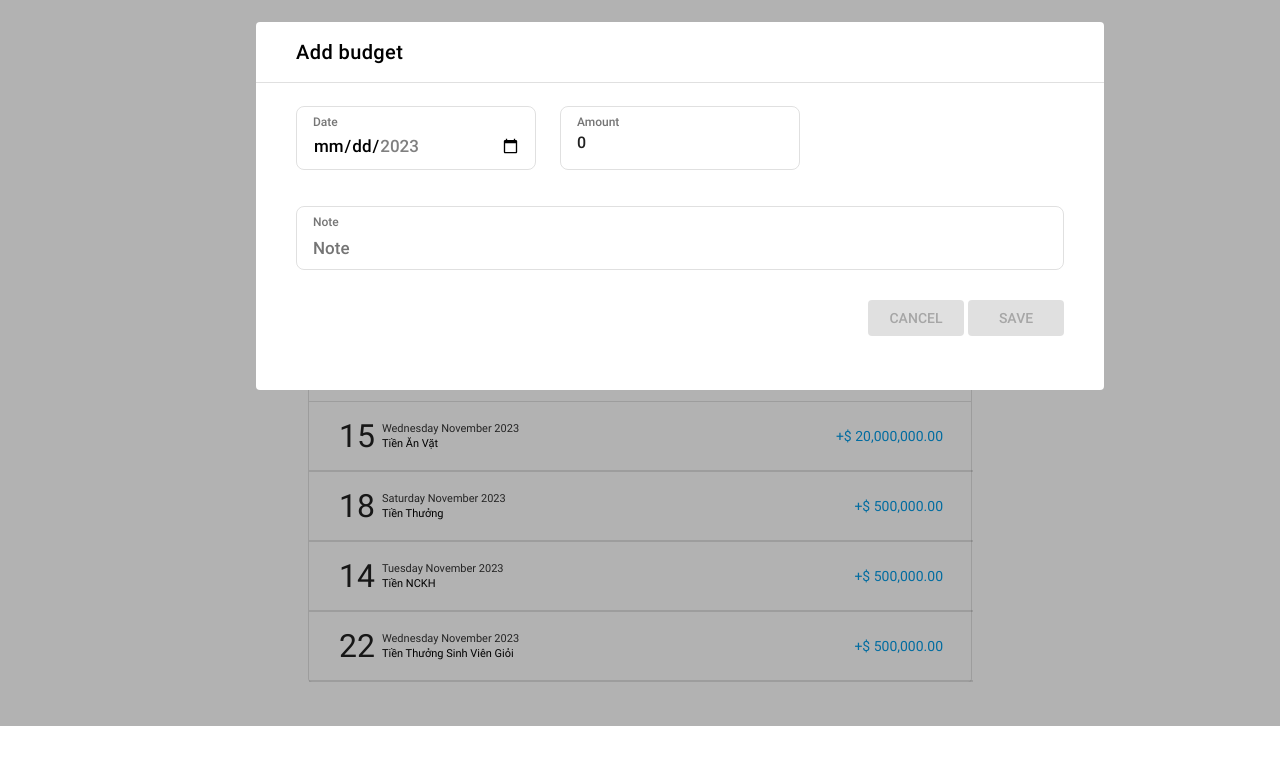
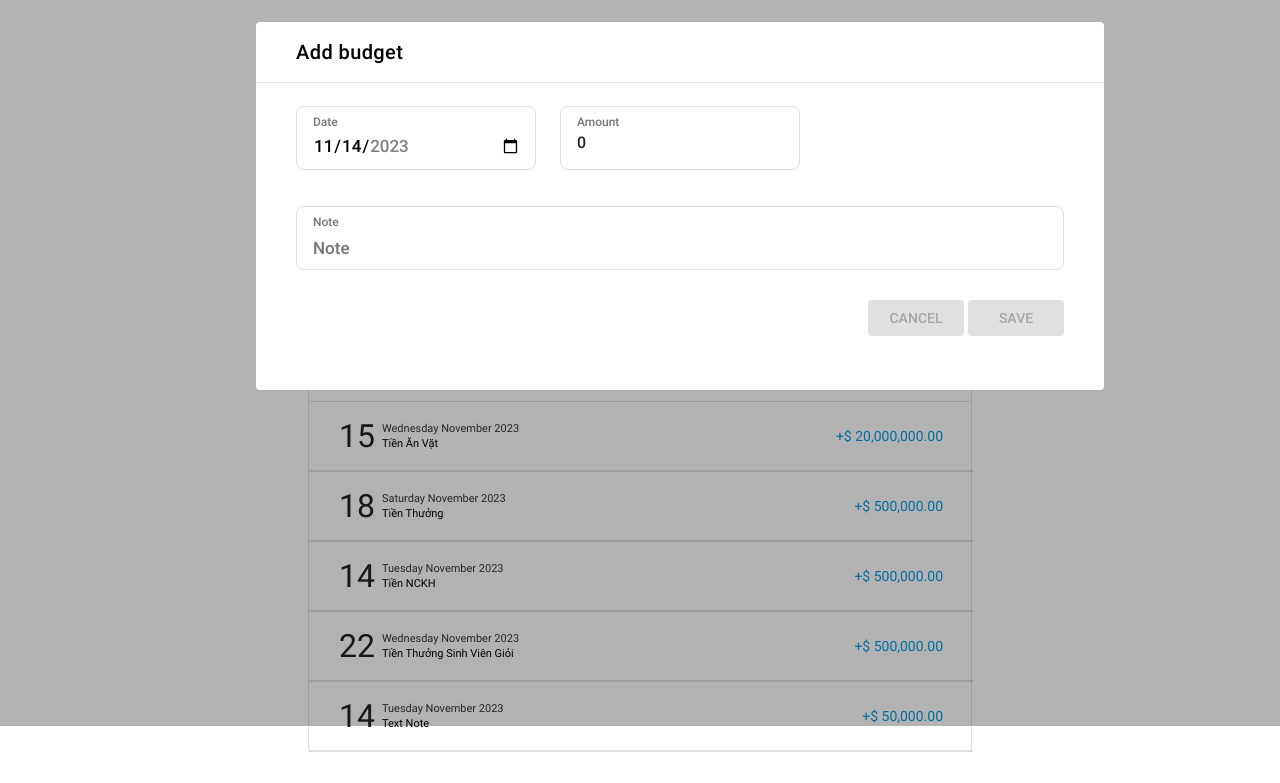
Before and after one commit to HoangLiarPhuongLe/javascript__training, a website built with Parcel: page src/home.html in a window 1280 px wide. Both pictures are taken after a click on the button "ADD BUDGET". Shown: the part 74-857 px from the top of the page. Before the commit the page ends 800 px from the top, so only its background shows below. Built offline with nearby package versions, Linux system fonts and the light colour scheme; data requests are answered from the project's data file.

Commit message:
fix(ui/ux): fixed default today for add budget popup

```diff
--- a/src/home.html
+++ b/src/home.html
@@ -93,7 +93,14 @@
                 <div class="transaction-input-fields">
                     <div class="input-field">
                         <label class="title">Date</label>
-                        <input type="date" class="input-date" name="date" min="2023-01-01" max="2023-12-31" />
+                        <input
+                            type="date"
+                            id="today"
+                            class="input-date"
+                            name="date"
+                            min="2023-01-01"
+                            max="2023-12-31"
+                        />
                     </div>
                     <div class="input-field">
                         <label class="title">Amount</label>
--- a/src/javascripts/views/budgetView.js
+++ b/src/javascripts/views/budgetView.js
@@ -6,12 +6,18 @@ class BudgetView {
         this.overlayElement = document.querySelector('.overlay');
         this.buttonSaveBudgetElement = document.querySelector('.btn-save-budget');
         this.buttonCancelBudgetElement = document.querySelector('.btn-cancel-budget');
+        this.inputDayEl = document.getElementById('today');
     }
 
     //----- RENDERING -----//
     renderBudgetPopup() {
         this.budgetElement.classList.add('budget-active');
         this.overlayElement.classList.add('overlay-active');
+
+        const today = new Date();
+        const formattedDate = today.toISOString().split('T')[0];
+
+        this.inputDayEl.value = formattedDate;
     }
 
     closeBudgetPopup() {
--- a/src/json-server/db.json
+++ b/src/json-server/db.json
@@ -34,6 +34,13 @@
             "inflow": 500000,
             "category": "Budget",
             "id": 11
+        },
+        {
+            "date": "2023-11-14",
+            "note": "",
+            "inflow": 50000,
+            "category": "Budget",
+            "id": 12
         }
     ],
     "transaction": [
@@ -41,15 +48,15 @@
             "id": 23,
             "category": "Ăn Uống",
             "date": "2023-11-18",
-            "note": "Bánh Căn",
+            "note": "Bánh Mỳ",
             "outflow": -15000
         },
         {
             "id": 24,
             "category": "Ăn Uống",
-            "date": "2023-11-28",
-            "note": "Bánh Xèo",
-            "outflow": -50000
+            "date": "2023-11-18",
+            "note": "Mỳ Quảng",
+            "outflow": -20000
         }
     ]
 }
```
